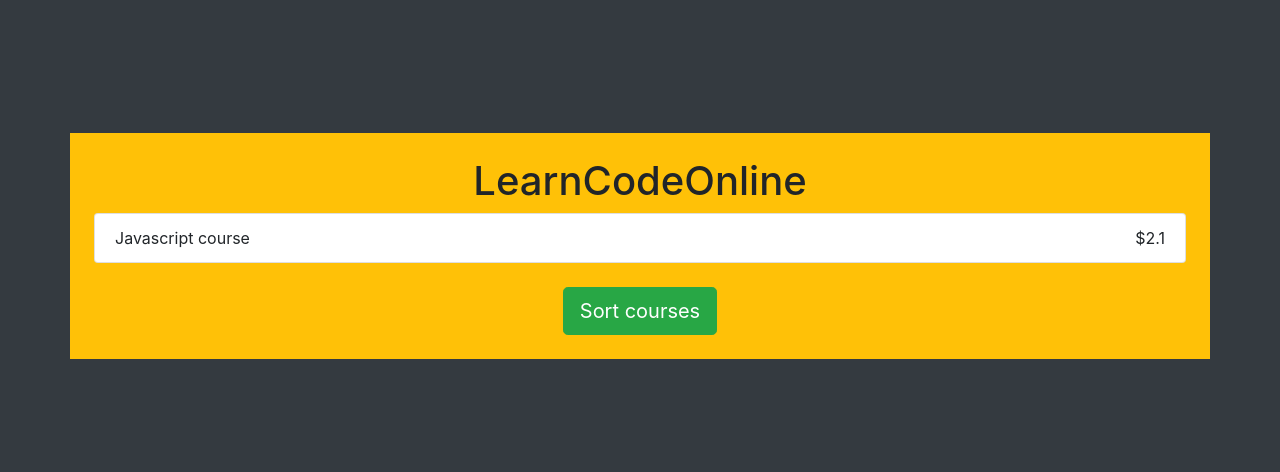
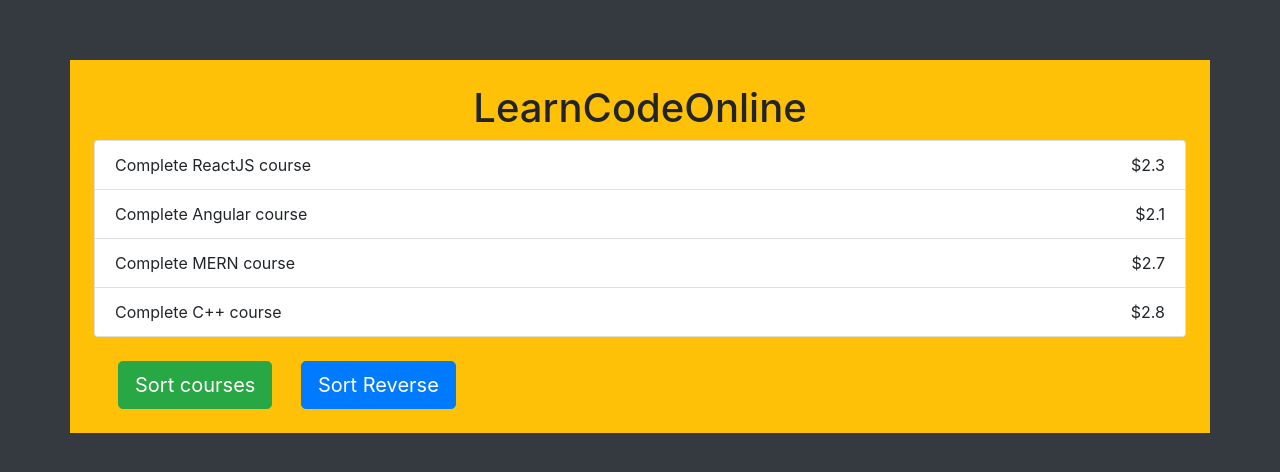
Before and after one commit to SouravCodes101/JavascriptTutorial, a plain HTML site: page proj3/index.html in a window 1280 px wide. Shown: the part 154-626 px from the top of the page. Drawn offline with nearby package versions, Linux system fonts and the light colour scheme.

Commit message:
Generating elements and Text node in DOM

```diff
--- a/proj3/index.html
+++ b/proj3/index.html
@@ -13,17 +13,18 @@
   <body class="bg-dark">
     <div class="container bg-warning p-4">
       <h1 class="text-center">LearnCodeOnline</h1>
-      <ul class="list-group">
-        <li class="list-group-item">
-          Javascript course<span class="float-right">$2.1</span>
-        </li>
-      </ul>
+      <ul class="list-group"></ul>
       <button
         type="button"
-        class="btn btn-success btn-lg mt-4 mx-auto d-block sort-btn"
+        class="btn btn-success btn-lg mt-4 mx-4  sort-btn"
       >
         Sort courses
       </button>
+      <button
+        type="button"
+        class="btn btn-primary btn-lg mt-4 mx-auto  sort-rev-button"
+      >
+    Sort Reverse</button>
     </div>
 
     <script src="./script.js"></script>
--- a/proj3/script.js
+++ b/proj3/script.js
@@ -1,26 +1,56 @@
 const courses = [
   {
-    name : "Complete ReactJS course",
-    price : "$2.3"
+    name: "Complete ReactJS course",
+    price: "2.3",
   },
   {
-    name : "Complete Angular course",
-    price : "$2.1"
+    name: "Complete Angular course",
+    price: "2.1",
   },
   {
-    name : "Complete MERN course",
-    price : "$2.7"
+    name: "Complete MERN course",
+    price: "2.7",
   },
   {
-    name : "Complete C++ course",
-    price : "$2.8"
+    name: "Complete C++ course",
+    price: "2.8",
   },
 ];
 
 function generateLIST() {
   const ul = document.querySelector(".list-group");
-  courses.forEach(course => {
+  ul.innerHTML = "";
+  courses.forEach((course) => {
+    const li = document.createElement("li");
+    li.classList.add("list-group-item");
 
+    const name = document.createTextNode(course.name);
+    li.appendChild(name);
 
-  })
+    const span = document.createElement("span");
+    span.classList.add("float-right");
+    const price = document.createTextNode(`$${course.price}`);
+    span.appendChild(price);
+
+    li.appendChild(span);
+    ul.appendChild(li);
+  });
 }
+
+// generateLIST();
+
+window.addEventListener("load", generateLIST);
+
+const button = document.querySelector(".sort-btn");
+
+button.addEventListener("click", () => {
+  courses.sort((a, b) => a.price - b.price);
+  generateLIST();
+});
+
+const button2 = document.querySelector(".sort-rev-button");
+
+button2.addEventListener("click", () => {
+  courses.sort((a, b) => b.price - a.price);
+  generateLIST();
+});
```
